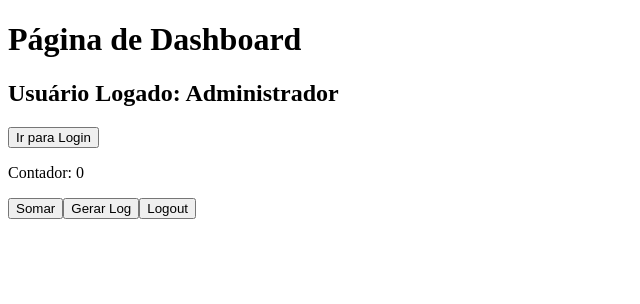
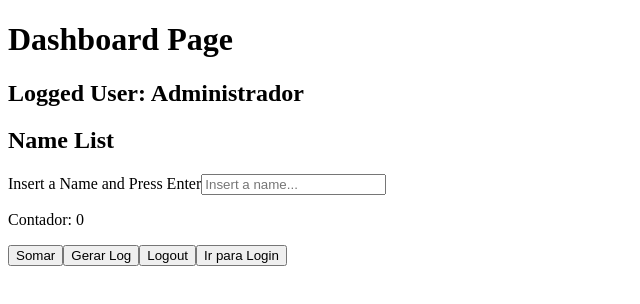
Before and after one commit to Rafiere/project_projeto-base-react, a React (Create React App) app: page /dashboard in a window 1280 px wide. Shown: the top 304 px of the page, without its empty margins (0-640 px from the left). Built offline with nearby package versions, Linux system fonts and the light colour scheme.

Commit message:
feat: adding nameList.

```diff
--- a/src/app/pages/dashboard/Dashboard.tsx
+++ b/src/app/pages/dashboard/Dashboard.tsx
@@ -1,4 +1,4 @@
-import React, { useRef } from "react";
+import React, { useCallback, useRef, useState } from "react";
 import { useNavigate } from "react-router-dom";
 import {} from "../../shared/contexts/LoggedUser";
 import { useLoggedUser } from "../../shared/hooks/UseLoggedUser";
@@ -8,25 +8,63 @@ export const Dashboard = () => {
 
   const loggedUserContext = useLoggedUser();
 
+  const [inputTable, setInputTable] = useState("");
+  const [listNames, setListNames] = useState<string[]>([]);
+
   const handleClick = () => {
     navigate("/login");
   };
+
+  const handleEnter = useCallback<React.KeyboardEventHandler<HTMLInputElement>>(
+    (e) => {
+      if (e.key === "Enter") {
+        if (inputTable.trim().length === 0) {
+          return;
+        }
+
+        setListNames((oldListNames) => {
+          return [...oldListNames, inputTable];
+        });
+      }
+    },
+    [inputTable]
+  );
 
   /* O valor será atualizado, o estado, não, pois estamos realizando uma modificação direta. */
   const counterRef = useRef(0);
 
   return (
     <div>
-      <h1>Página de Dashboard</h1>
+      <h1>Dashboard Page</h1>
 
-      <h2>Usuário Logado: {loggedUserContext.username}</h2>
+      <h2>Logged User: {loggedUserContext.username}</h2>
 
-      <button onClick={handleClick}>Ir para Login</button>
+      <h2>Name List</h2>
+
+      <label>
+        <span>Insert a Name and Press Enter</span>
+        <input
+          onKeyDown={handleEnter}
+          value={inputTable}
+          onChange={(e) => setInputTable(e.target.value)}
+          placeholder={"Insert a name..."}
+        />
+      </label>
+
+      {listNames.map((name, index) => {
+        return (
+          <li key={name}>
+            {index + 1 + " - "} {name}
+          </li>
+        );
+      })}
 
       <p>Contador: {counterRef.current}</p>
       <button onClick={() => counterRef.current++}>Somar</button>
       <button onClick={() => console.log(counterRef)}>Gerar Log</button>
       <button onClick={() => loggedUserContext.logout()}>Logout</button>
+
+      <button onClick={handleClick}>Ir para Login</button>
     </div>
   );
 };
```
